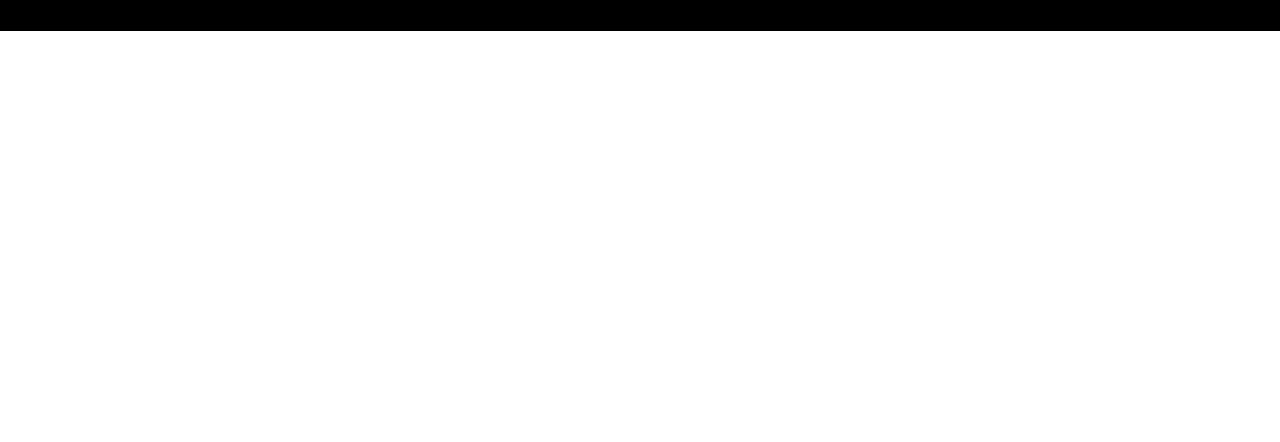
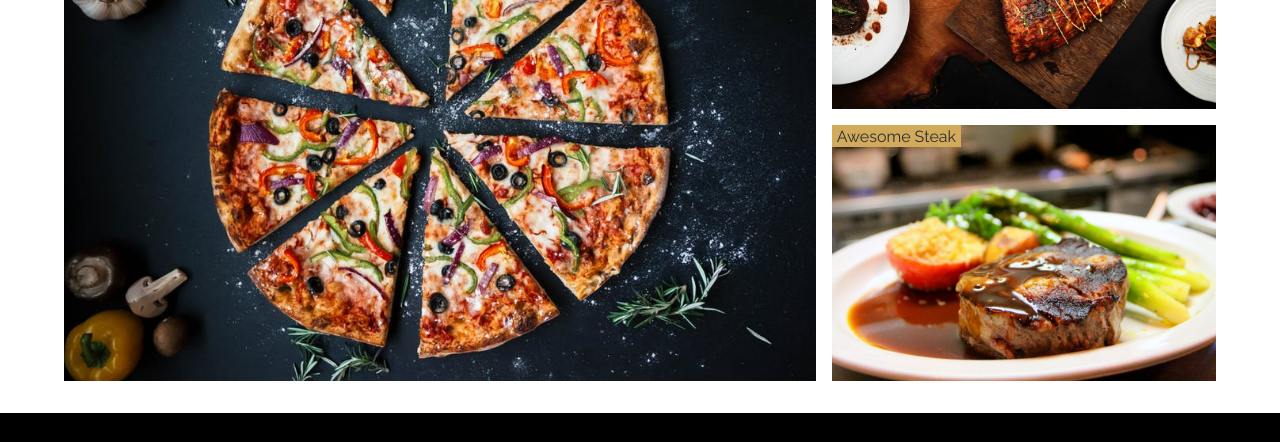
Before and after one commit to luciebaker/gatsby-forky, a Gatsby site: page / in a window 1280 px wide. Shown: the part 1366-1808 px from the top of the page. Before the commit the page ends 1397 px from the top, so only its background shows below. Built offline with nearby package versions, Linux system fonts and the light colour scheme; Gatsby itself is replaced by a stand-in of ours.

Commit message:
gallery added

```diff
--- a/gatsby-config.js
+++ b/gatsby-config.js
@@ -15,7 +15,6 @@ module.exports = {
     },
     `gatsby-transformer-sharp`,
     `gatsby-plugin-sharp`,
-    `gatsby-plugin-sass`,
     {
       resolve: `gatsby-plugin-styled-components`,
       options: {
--- a/src/Sass/layout.scss
+++ /dev/null
@@ -1,5 +0,0 @@
-@import './variables';
-
-h3 {
-    color: $primary-color
-}
--- a/src/Sass/variables.scss
+++ /dev/null
@@ -1 +0,0 @@
-$primary-color: #457865
--- a/src/components/global/Footer.js
+++ b/src/components/global/Footer.js
@@ -43,8 +43,6 @@ background: black;
     color: white;
     text-align: center;
     padding: 0.5rem 1rem 1.5rem 1rem;
-    /* margin: 1rem auto; */
-    /* font-family: montserrat; */
     font-size: 2.5rem;
     letter-spacing: 0.2rem;
 }
--- /dev/null
+++ b/src/components/homepage.components/Gallery.js
@@ -0,0 +1,101 @@
+import React from 'react'
+import styled from 'styled-components'
+import {StaticQuery, graphql} from 'gatsby'
+import { styles, Section } from '../../utilities'
+import Img from 'gatsby-image'
+
+export default function Gallery() {
+    return (
+      <StaticQuery
+        query={graphql`
+          {
+            img1: file(relativePath: { eq: "homeGallery/img-1.jpeg" }) {
+              childImageSharp {
+                fluid(maxWidth: 500) {
+                  ...GatsbyImageSharpFluid_tracedSVG
+                }
+              }
+            }
+            img2: file(relativePath: { eq: "homeGallery/img-2.jpeg" }) {
+              childImageSharp {
+                fluid(maxWidth: 500) {
+                  ...GatsbyImageSharpFluid_tracedSVG
+                }
+              }
+            }
+            img3: file(relativePath: { eq: "homeGallery/img-3.jpeg" }) {
+              childImageSharp {
+                fluid(maxWidth: 500) {
+                  ...GatsbyImageSharpFluid_tracedSVG
+                }
+              }
+            }
+          }
+        `}
+        render={data => {
+          const img1 = data.img1.childImageSharp.fluid
+          const img2 = data.img2.childImageSharp.fluid
+          const img3 = data.img3.childImageSharp.fluid
+          return (
+            <Section>
+              <GalleryWrapper>
+                <div className="item item-1">
+                  <Img fluid={img1} />
+                  <p className="info">Try our awesome pizza</p>
+                </div>
+                <div className="item item-2">
+                  <Img fluid={img2} />
+                  <p className="info">Simply Delicious!</p>
+                </div>
+                <div className="item item-3">
+                  <Img fluid={img3} />
+                  <p className="info">Awesome Steak</p>
+                </div>
+              </GalleryWrapper>
+            </Section>
+          )
+        }}
+      />
+    )
+  }
+
+  const GalleryWrapper = styled.div`
+    display: grid;
+    grid-template-columns: auto;
+    grid-row-gap: 1rem;
+    .item {
+      position: relative;
+    }
+    .info {
+      position: absolute;
+      top: 0;
+      left: 0;
+      background: ${styles.colors.mainYellow};
+      padding: 0.1rem 0.3rem;
+      text-transform: capitalize;
+    }
+    @media (min-width: 576px) {
+      grid-template-columns: 1fr 1fr;
+      grid-column-gap: 1rem;
+    }
+    @media (min-width: 768px) {
+      grid-template-columns: repeat(3, 1fr);
+    }
+    @media (min-width: 992px) {
+      .gatsby-image-wrapper {
+        height: 100%;
+      }
+      grid-template-areas:
+        'one  one two two  '
+        'one  one three three ';
+      .item-1 {
+        grid-area: one;
+      }
+      .item-2 {
+        grid-area: two;
+      }
+      .item-3 {
+        grid-area: three;
+      }
+    }
+  `
--- a/src/pages/index.js
+++ b/src/pages/index.js
@@ -4,6 +4,7 @@ import Layout from "../components/layout"
 import { HomeHeader, Banner, BannerButton} from '../utilities'
 import img from "../images/bcg/homeBcg.jpeg"
 import HomeInfo from '../components/homepage.components/homeInfoComponent'
+import Gallery from '../components/homepage.components/Gallery'
 import SEO from "../components/seo"
 
 const IndexPage = () => (
@@ -15,6 +16,7 @@ const IndexPage = () => (
     </Banner>
     </HomeHeader>
    <HomeInfo />
+   <Gallery />
   </Layout>
 )
 
```
